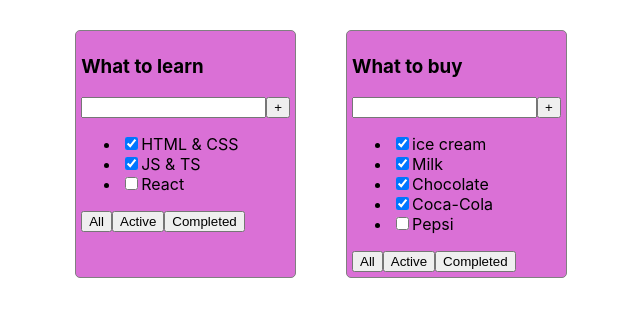
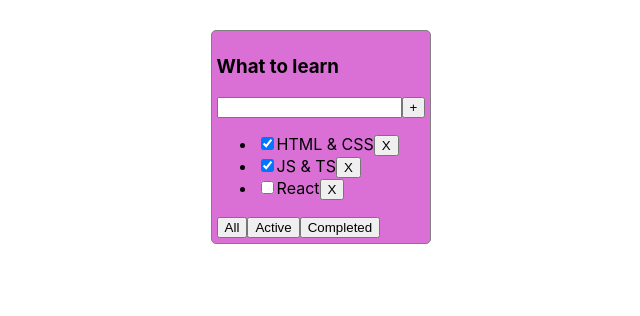
Before and after one commit to SanyaSkl/1-todolist, a React (Create React App) app: page / in a window 1280 px wide. Shown: the top 316 px of the page, without its empty margins (294-934 px from the left). Built offline with nearby package versions, Linux system fonts and the light colour scheme.

Commit message:
lesson-2 added useState

```diff
--- a/src/App.tsx
+++ b/src/App.tsx
@@ -1,27 +1,30 @@
-import React from 'react';
+import React, {useState} from 'react';
 import './App.css';
-import {TaskType, TodoList} from "./TodoList";
+import {TodoList} from "./TodoList";
 
 function App() {
-    const todoListTitle_1 = "What to learn"
-    const todoListTitle_2 = "What to buy"
-    const tasks_1: Array<TaskType> = [
+
+
+    const todoListTitle = "What to learn"
+
+    const [tasks, setTasks] = useState([
         {id: 1, title: "HTML & CSS", isDone: true},
         {id: 2, title: "JS & TS", isDone: true},
         {id: 3, title: "React", isDone: false}
-    ]
-    const tasks_2: Array<TaskType> = [
-        {id: 1, title: "ice cream", isDone: true},
-        {id: 2, title: "Milk", isDone: true},
-        {id: 3, title: "Chocolate", isDone: true},
-        {id: 4, title: "Coca-Cola", isDone: true},
-        {id: 5, title: "Pepsi", isDone: false},
-    ]
+    ])
+
+    const removeTask = (taskId: number) => {
+        const newState = tasks.filter(t => t.id !== taskId)
+        setTasks(newState)
+    }
 
     return (
         <div className="App">
-            <TodoList title={todoListTitle_1} tasks={tasks_1}/>
-            <TodoList title={todoListTitle_2} tasks={tasks_2}/>
+            <TodoList
+                title={todoListTitle}
+                tasks={tasks}
+                removeTask={removeTask}
+            />
         </div>
     )
 }
--- a/src/TodoList.tsx
+++ b/src/TodoList.tsx
@@ -1,6 +1,7 @@
 type TodoListPropsType = {
     title: string
     tasks: Array<TaskType>
+    removeTask: (taskId: number) => void
 }
 
 export type TaskType = {
@@ -9,13 +10,15 @@ export type TaskType = {
     isDone: boolean
 }
 
-export const TodoList = ({title, tasks}: TodoListPropsType) => {
+export const TodoList = ({title, tasks, removeTask}: TodoListPropsType) => {
 
     const tasksList: Array<JSX.Element> = tasks.map(task => {
+        const removeTaskHandler = () => removeTask(task.id)
         return (
             <li>
                 <input type="checkbox" checked={task.isDone}/>
                 <span>{task.title}</span>
+                <button onClick={removeTaskHandler}>X</button>
             </li>
         )
     })
```
